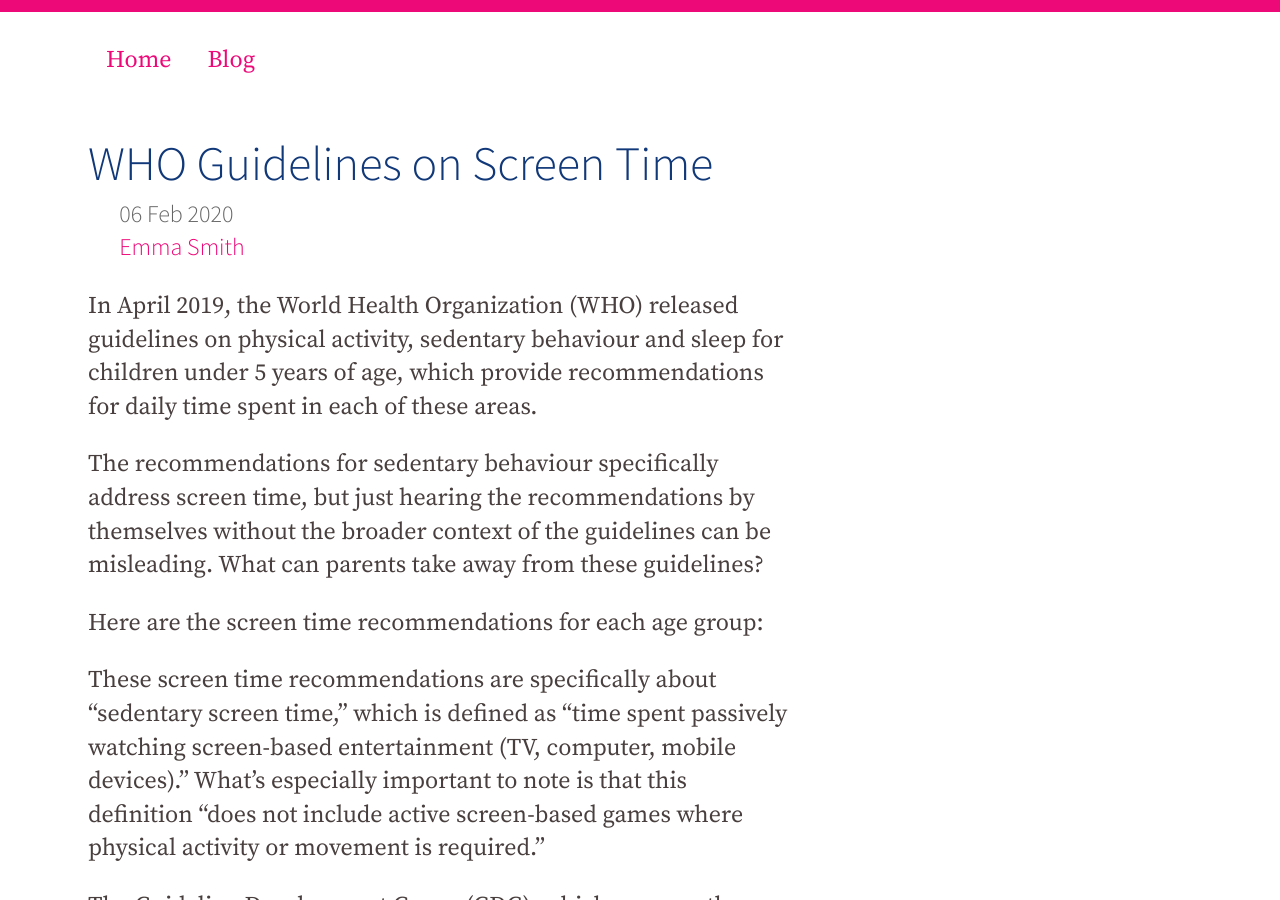
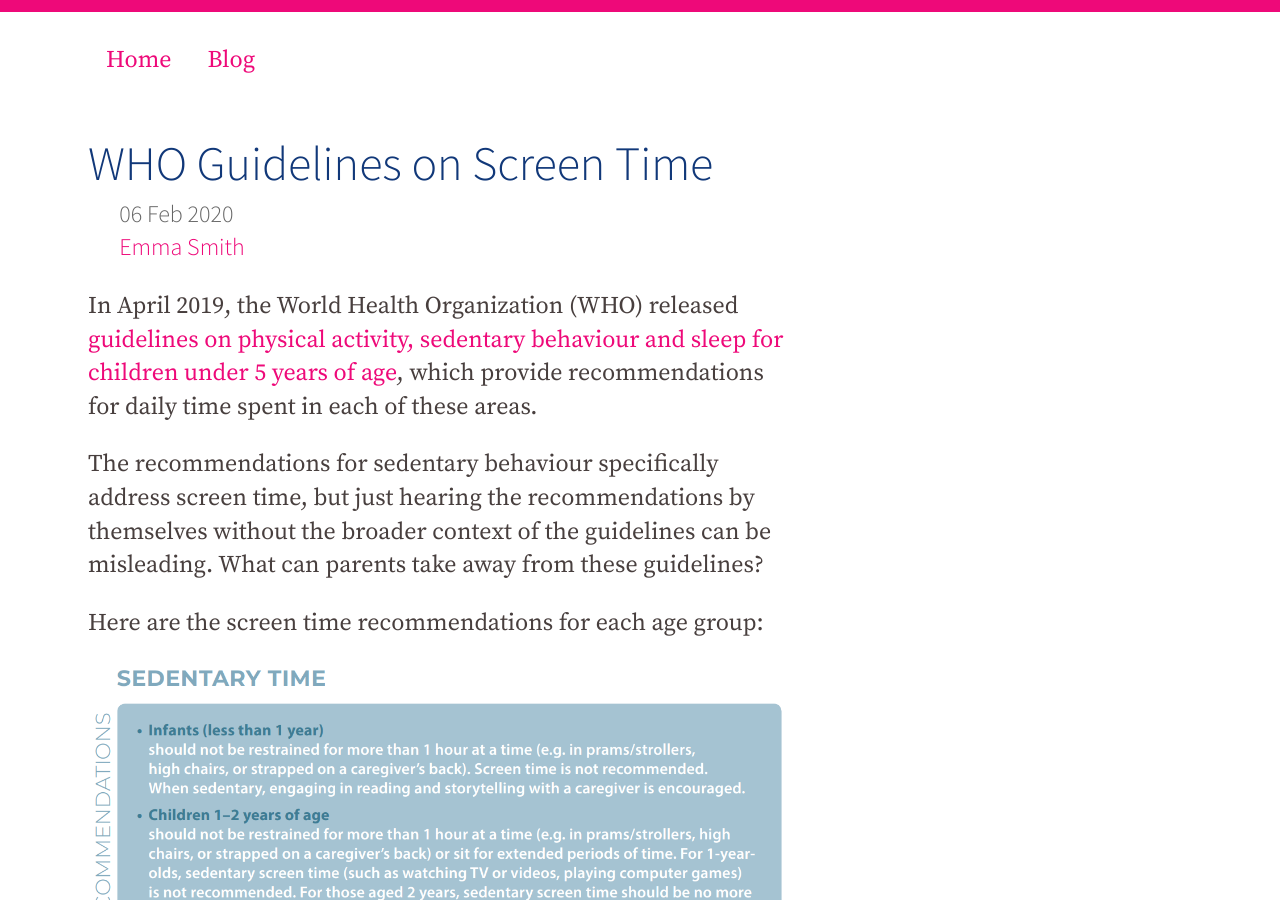
Before and after one commit to famliy-screen-time/familyscreentime.ca, a Jekyll site: the page built from _posts/2020-02-06-who-guidelines-on-screen-time.md, in a window 1280 px wide and 900 px high. Built offline with Jekyll 4.4.1, drawn with Linux system fonts in a browser that asks for light colours; nearby versions of some CDN libraries; some of the changed lines change nothing that is shown.

Commit message:
Update Blog “2020-02-06-who-guidelines-on-screen-time”

```diff
--- a/_posts/2020-02-06-who-guidelines-on-screen-time.md
+++ b/_posts/2020-02-06-who-guidelines-on-screen-time.md
@@ -4,14 +4,15 @@
 date: 2020-02-06T20:49:13.770Z
 author: emmasmith
 ---
-
-In April 2019, the World Health Organization (WHO) released guidelines on physical activity, sedentary behaviour and sleep for children under 5 years of age, which provide recommendations for daily time spent in each of these areas.
+In April 2019, the World Health Organization (WHO) released [guidelines on physical activity, sedentary behaviour and sleep for children under 5 years of age](https://www.who.int/news-room/detail/24-04-2019-to-grow-up-healthy-children-need-to-sit-less-and-play-more), which provide recommendations for daily time spent in each of these areas.
 
 The recommendations for sedentary behaviour specifically address screen time, but just hearing the recommendations by themselves without the broader context of the guidelines can be misleading. What can parents take away from these guidelines?
 
 <!--more-->
 
 Here are the screen time recommendations for each age group:
+
+![Sedentary Time Recommendations](/assets/uploads/sedentary recs.PNG)
 
 These screen time recommendations are specifically about “sedentary screen time,” which is defined as “time spent passively watching screen-based entertainment (TV, computer, mobile devices).” What’s especially important to note is that this definition “does not include active screen-based games where physical activity or movement is required.”
 
```
Also changed, not shown: assets/uploads/sedentary recs.PNG (added).
